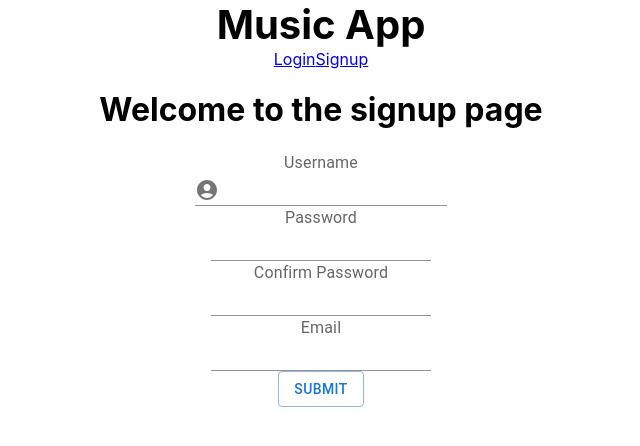
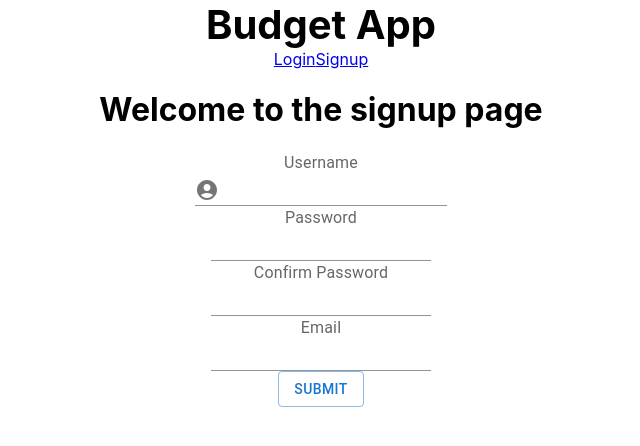
Before and after one commit to Isaac-Thyme/Budget-App, a React (Create React App) app in the folder client/: page /signup in a window 1280 px wide. Shown: the top 446 px of the page, without its empty margins (319-959 px from the left). Built offline with nearby package versions, Linux system fonts and the light colour scheme; the HTML template or start-up script is replaced by a standard one.

Commit message:
updates to cient

```diff
--- a/client/src/component/Header/Header.jsx
+++ b/client/src/component/Header/Header.jsx
@@ -3,7 +3,7 @@ import './Header.css';
 function Header() {
     return (
         <div id="header">
-            <a id="title" href="/">Music App</a>
+            <a id="title" href="/">Budget App</a>
             <div>
                 <a href="/login">Login</a>
                 <a href="/signup">Signup</a>
--- a/client/src/component/Home/Home.jsx
+++ b/client/src/component/Home/Home.jsx
@@ -1,40 +1,7 @@
-import { Button } from '@mui/material';
-import axios from 'axios';
-import { useState } from 'react';
-import SearchBar from '../SearchBar/SearchBar';
 
 function Home() {
-    const [searchQuery, setSearchQuery] = useState('');
-    const [result, setResult] = useState({});
-
-    // const options = {
-    //     method: 'GET',
-    //     url: 'https://spotify23.p.rapidapi.com/search/',
-    //     params: {
-    //         q: searchQuery,
-    //         type: 'multi',
-    //         offset: '0',
-    //         limit: '10',
-    //         numberOfTopResults: '5'
-    //     },
-    //     headers: {
-    //         'X-RapidAPI-Key': process.env.XRapidAPIKey,
-    //         'X-RapidAPI-Host': process.env.XRapidAPIHost
-    //     }
-    // };
-
-    // const handleClick = () => {
-    //     axios.request(options).then(function (response) {
-    //         setResult(response.data);
-    //         console.log(response.data);
-    //     }).catch(function (error) {
-    //         console.error(error);
-    //     });
-    // }
     return (
         <div id="home">
-            <SearchBar setSearchQuery={setSearchQuery} />
-            <Button onClick={handleClick}>Search</Button>
 
         </div>
     );
--- a/client/src/component/SearchBar/SearchBar.jsx
+++ /dev/null
@@ -1,11 +0,0 @@
-import TextField from '@mui/material/TextField';
-
-function Searchbar({ setSearchQuery }) {
-    return (
-        <div id="searchbar">
-            <TextField onChange={(e) => setSearchQuery(e.target.value)} id="outlined-basic" label="Outlined" variant="outlined" />
-        </div>
-    );
-}
-
-export default Searchbar;
```
Also changed, not shown: 2 other files (tests, documents, lock files or other folders).
